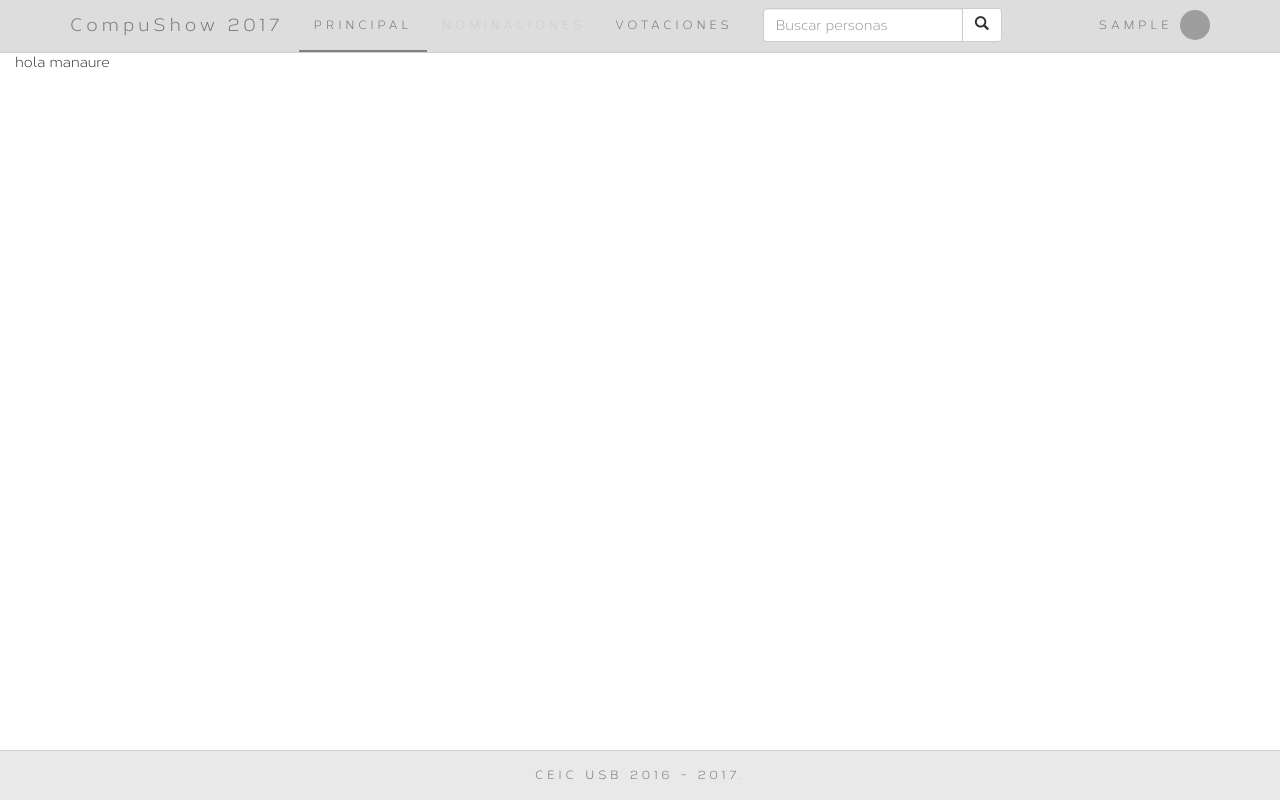
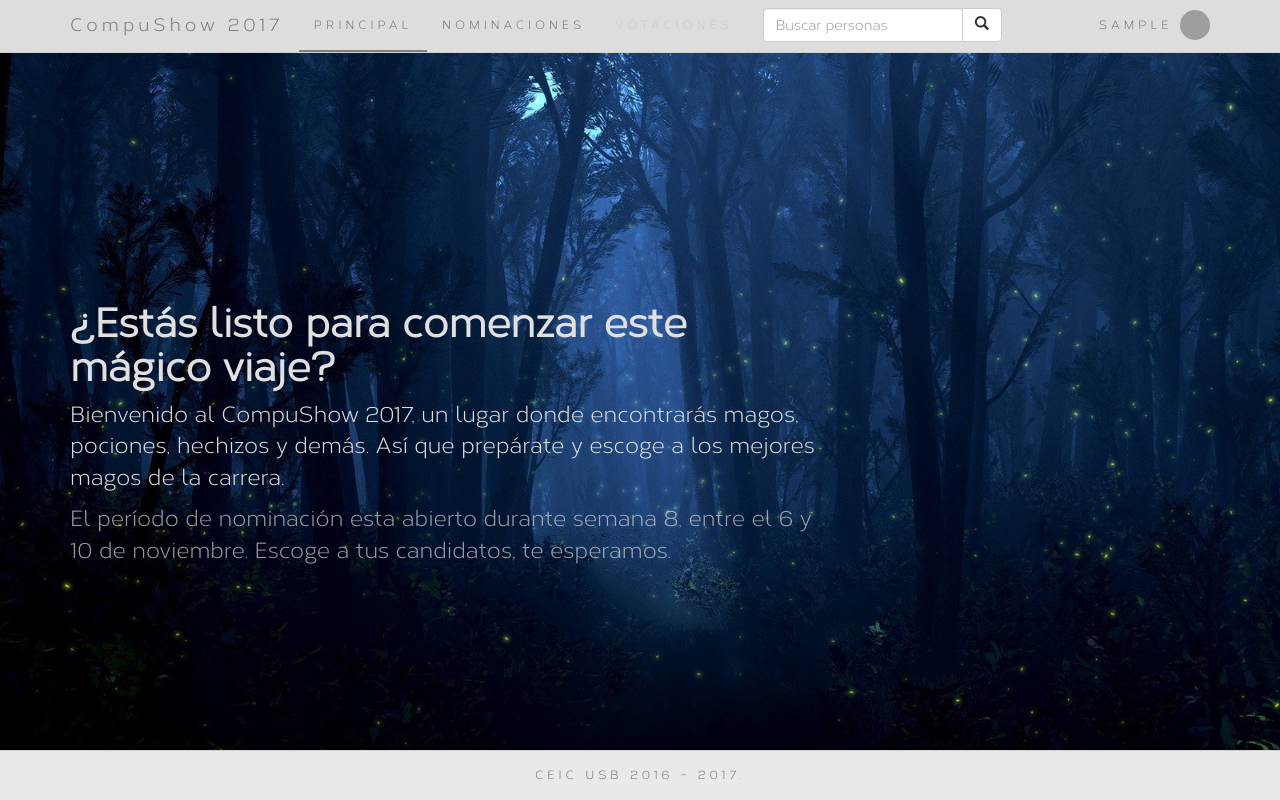
Before and after one commit to usbceic/CompuShow2017, a Django app: page / in a window 1280 px wide. Run offline with Django 3.2, Linux system fonts and the light colour scheme; the visitor is signed in with stand-in values (Sample User, id 1); data that the repository does not hold is empty; some libraries are stand-ins or nearby versions; grey boxes are pictures that could not be loaded.

Commit message:
Add main page for nomination

```diff
--- a/voting/static/voting/css/base.css
+++ b/voting/static/voting/css/base.css
@@ -21,7 +21,7 @@
 	line-height: 1.5 !important;
 	letter-spacing: 4px;
 	border-radius: 0;
-	background-color: #DDDDDD
+	background-color: #DDDDDD;
 }
 
 .footer {
--- /dev/null
+++ b/voting/static/voting/css/index.css
@@ -0,0 +1,132 @@
+body {
+	background-color: black;
+	background-image: url("../images/loginbackground.jpg");
+	background-position: center;
+	background-repeat: no-repeat;
+	background-size: cover;
+}
+
+.main-content {
+	padding-top: 20%;
+}
+
+.presentation {
+	color: #E0E0E0;
+	height: 100%;
+}
+
+.title {
+	font-size: 40px;
+}
+
+
+#goto-nomination-btn {
+    font-size: 20px;
+    margin: 25px;
+    padding-left: 30px;
+    padding-right: 30px;
+}
+
+
+/* Animations */
+.title-head {
+    visibility: hidden;
+    -webkit-animation: fadein 2s; /* Safari, Chrome and Opera > 12.1 */
+       -moz-animation: fadein 2s; /* Firefox < 16 */
+        -ms-animation: fadein 2s; /* Internet Explorer */
+         -o-animation: fadein 2s; /* Opera < 12.1 */
+            animation: fadein 2s;
+	animation-fill-mode: forwards;
+}
+
+.title-body {
+	visibility: hidden;
+    -webkit-animation: fadein 4s; /* Safari, Chrome and Opera > 12.1 */
+       -moz-animation: fadein 4s; /* Firefox < 16 */
+        -ms-animation: fadein 4s; /* Internet Explorer */
+         -o-animation: fadein 4s; /* Opera < 12.1 */
+            animation: fadein 4s;
+	animation-delay: 1s;
+	animation-fill-mode: forwards;
+}
+
+.title-text {
+	font-size: 22px;
+	visibility: hidden;
+    -webkit-animation: fadein 6s; /* Safari, Chrome and Opera > 12.1 */
+       -moz-animation: fadein 6s; /* Firefox < 16 */
+        -ms-animation: fadein 6s; /* Internet Explorer */
+         -o-animation: fadein 6s; /* Opera < 12.1 */
+            animation: fadein 6s;
+	animation-delay: 3s;
+	animation-fill-mode: forwards;
+}
+
+.period-info {
+	font-size: 22px;
+	visibility: hidden;
+    -webkit-animation: fadein 4s; /* Safari, Chrome and Opera > 12.1 */
+       -moz-animation: fadein 4s; /* Firefox < 16 */
+        -ms-animation: fadein 4s; /* Internet Explorer */
+         -o-animation: fadein 4s; /* Opera < 12.1 */
+            animation: fadein 4s;
+	animation-delay: 7s;
+	animation-fill-mode: forwards;
+}
+
+#goto-nomination-btn {
+    visibility: hidden;
+    -webkit-animation: fadein 2s; /* Safari, Chrome and Opera > 12.1 */
+       -moz-animation: fadein 2s; /* Firefox < 16 */
+        -ms-animation: fadein 2s; /* Internet Explorer */
+         -o-animation: fadein 2s; /* Opera < 12.1 */
+            animation: fadein 2s;
+    animation-delay:9s;
+    animation-fill-mode: forwards;
+}
+
+
+@keyframes fadein {
+    from { opacity: 0; }
+    to   { opacity: 1; }
+    100% {
+    	visibility: visible;
+    }
+}
+
+/* Firefox < 16 */
+@-moz-keyframes fadein {
+    from { opacity: 0; }
+    to   { opacity: 1; }
+	100% {
+    	visibility: visible;
+    }
+}
+
+/* Safari, Chrome and Opera > 12.1 */
+@-webkit-keyframes fadein {
+    from { opacity: 0; }
+    to   { opacity: 1; }
+	100% {
+    	visibility: visible;
+    }
+}
+
+/* Internet Explorer */
+@-ms-keyframes fadein {
+    from { opacity: 0; }
+    to   { opacity: 1; }
+	100% {
+    	visibility: visible;
+    }
+
+}
+
+/* Opera < 12.1 */
+@-o-keyframes fadein {
+    from { opacity: 0; }
+    to   { opacity: 1; }
+	100% {
+    	visibility: visible;
+    }
+}
--- a/voting/static/voting/css/profile.css
+++ b/voting/static/voting/css/profile.css
@@ -58,7 +58,6 @@
 /* Nominations block */
 .nominations {
 	background-color: #001F3F;
-	color: #bdc3c7;
 	height: 100%;
 	margin-top: -17px;
 	border-top: 2px solid gray;
@@ -67,6 +66,7 @@
 }
 
 .nominations-title {
+	color: #bdc3c7;
 	font-size: 35px;
 	border-bottom: 2px solid gray;
 	line-height: 1.5 !important;
@@ -107,6 +107,7 @@
 
 .box-nominate {
 	padding: 40px;
+	color: #bdc3c7;
 	background-color: rgba(190,190,190,0.3);
 	border-radius: 5px;
 	width: 500px;
--- a/voting/templates/voting/index.html
+++ b/voting/templates/voting/index.html
@@ -1,7 +1,51 @@
 {% extends 'voting/base.html' %}
+
+{% block css %}
+	{% load static %}
+	<link rel="stylesheet" type="text/css" href="{% static 'voting/css/index.css' %}"/>
+	<link rel="stylesheet" type="text/css" href="{% static 'voting/css/base.css' %}"/>
+{% endblock css %}
 
 {% block body %}
 
-	<p>hola manaure</p>
+
+	<div class="container">
+
+		{% if not enable_voting %}
+
+		 	<div class="main-content">
+				<div class="row">
+					<div class="col-xs-8 presentation">
+						<h3 class="title"><strong>
+							<span class="title-head">¿Estás listo</span>
+							<span class="title-body"> para comenzar este mágico viaje?</span>
+						</strong></h3>
+						<div class="title-text">
+							<p>Bienvenido al CompuShow 2017, un lugar donde encontrarás magos, pociones, hechizos y demás. Así que prepárate y escoge a los mejores magos de la carrera.</p>
+						</div>
+						<div class="period-info">
+							<p> El período de nominación esta abierto durante semana 8, entre el 6 y 10 de noviembre. Escoge a tus candidatos, te esperamos.</p>
+						</div>
+					</div>
+				</div>
+				<div class="row">
+					<div class="text-center">
+						<form action="{% url 'voting:nominate' %}">
+							<input type="submit" id="goto-nomination-btn" class="btn btn-success" value="Nominar">
+						</form>
+					</div>
+				</div>
+
+			</div>
+		{% endif %}
+
+		{% if enable_voting %}
+
+			<p>que dice manaure probando</p>
+
+		{% endif %}
+
+
+	</div>
 
 {% endblock body %}
--- a/voting/templates/voting/login.html
+++ b/voting/templates/voting/login.html
@@ -12,7 +12,7 @@
 
 	<div class="container">
 		<form class="form-login" action="{% url 'voting:log_in' %}" method="post">
-			<h2 class="form-login-heading text-center">Logo Compushow</h2>
+			<h2 class="form-login-heading text-center">CompuShow 2017</h2>
 
 			{% csrf_token %}
 			<div>
--- a/voting/views.py
+++ b/voting/views.py
@@ -21,7 +21,7 @@
 ##############################################
 # Flag to enable voting modules (important!) #
 ##############################################
-enable_voting = True                        #
+enable_voting = False                        #
 ##############################################
 
 @login_required()
@@ -238,6 +238,9 @@
 	name = request.GET.get('search-bar')
 	studentID = get_student_id(name)
 
+	if studentID is None:
+		return HttpResponseRedirect(request.META.get('HTTP_REFERER'))
+
 	students = get_students()
 
 	nominations = []
```
Also changed, not shown: voting/static/voting/css/login.css (+7 -0 lines).
